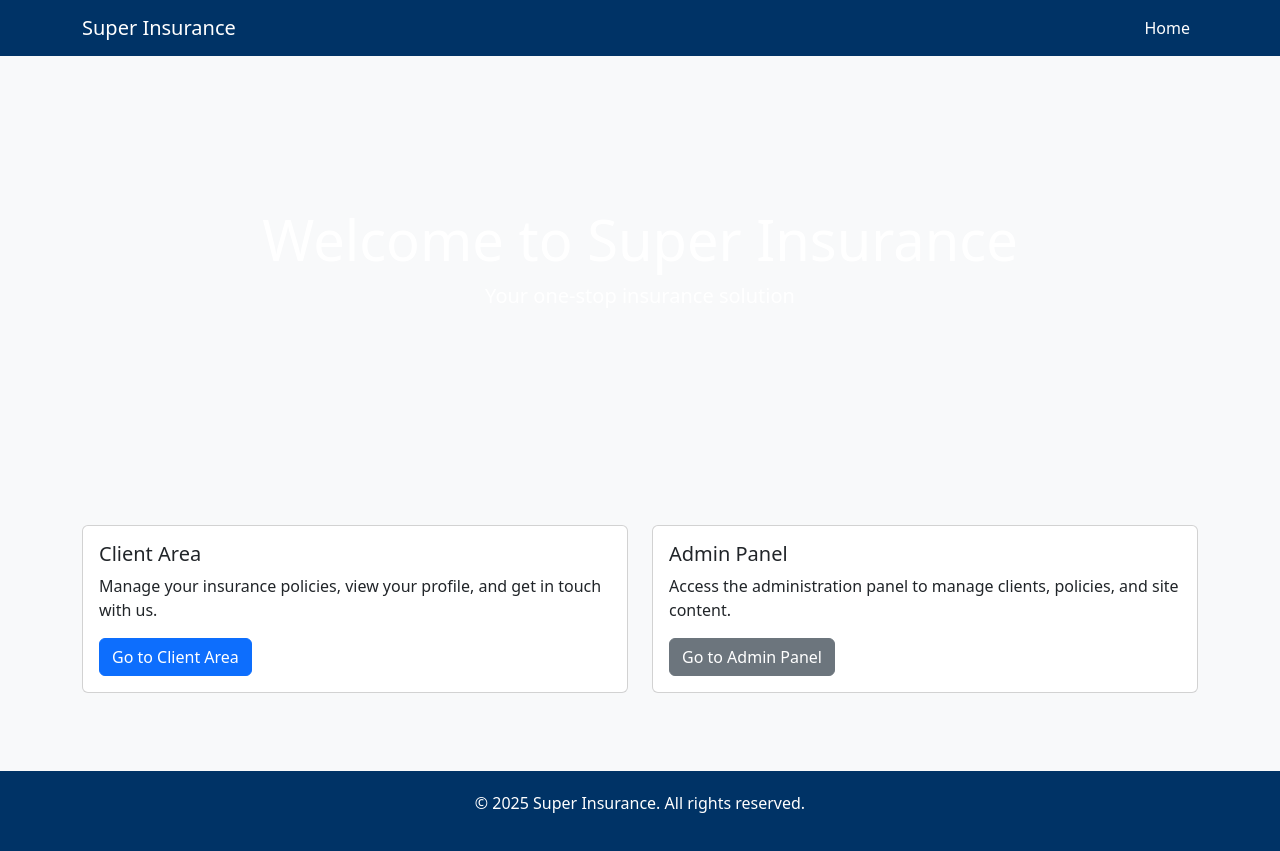
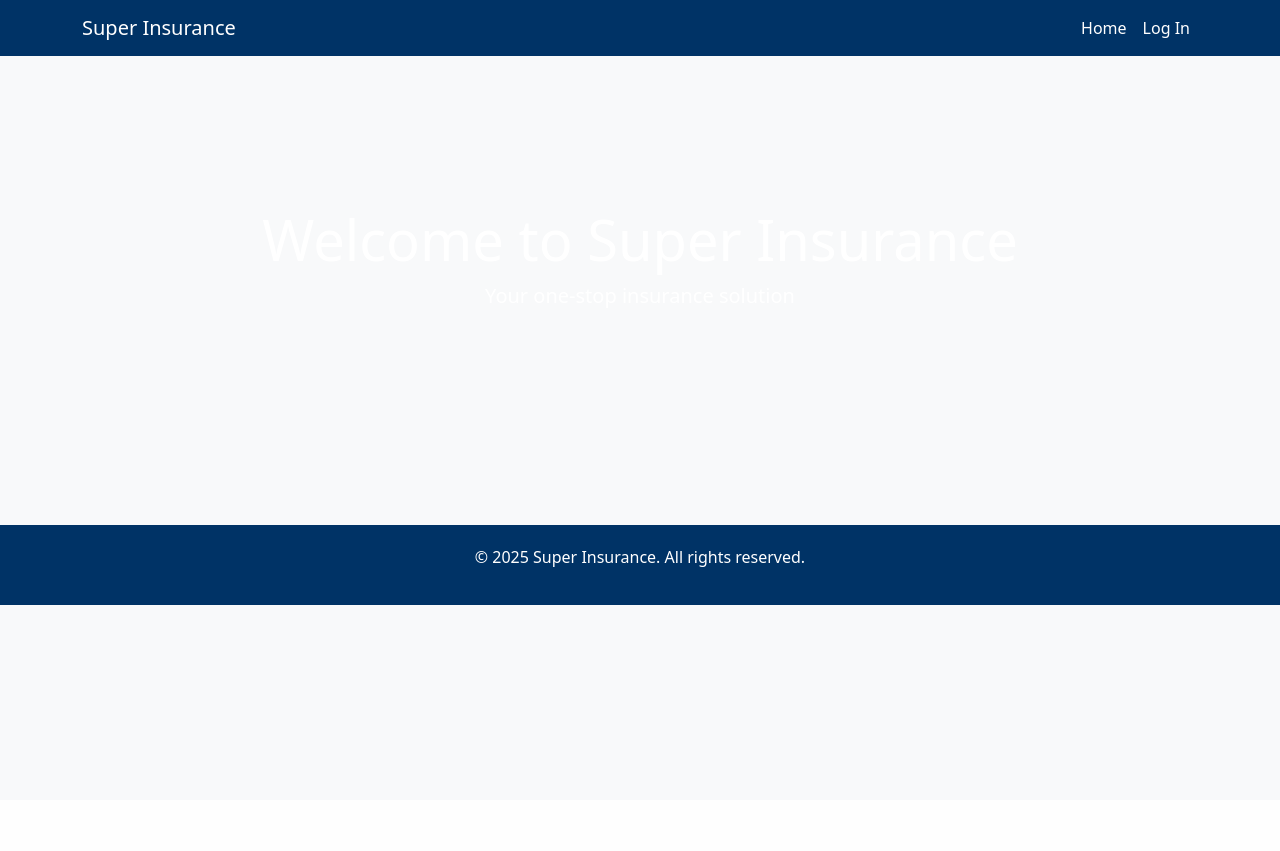
Before and after one commit to nicoackerman/super_insurance, a Django app: page / in a window 1280 px wide. After the commit the page ends 605 px from the top, so only its background shows below. Run offline with Django 5.2, Linux system fonts and the light colour scheme; some libraries are stand-ins or nearby versions.

Commit message:
added login and signup butto accordingly

```diff
--- a/client/models.py
+++ b/client/models.py
@@ -3,6 +3,7 @@
 class User(models.Model):
     username = models.CharField(max_length=100, unique=True)
     password = models.CharField(max_length=100)
+
 class Policy(models.Model):
     name = models.CharField(max_length=100)
     description = models.TextField()
--- a/templates/home_app.html
+++ b/templates/home_app.html
@@ -43,6 +43,7 @@
     </div>
 </div>
 
+{% if user.is_auhtenticated %}
 <div class="container mt-5">
     <div class="row">
         <div class="col-lg-6">
@@ -65,4 +66,6 @@
         </div>
     </div>
 </div>
+{% else %}
+{% endif %}
 {% endblock %}
--- a/templates/index.html
+++ b/templates/index.html
@@ -1,10 +1,13 @@
 <!DOCTYPE html>
 <html lang="en">
   <head>
-    <meta charset="UTF-8">
-    <meta name="viewport" content="width=device-width, initial-scale=1.0">
+    <meta charset="UTF-8" />
+    <meta name="viewport" content="width=device-width, initial-scale=1.0" />
     <title>{% block title %}Super Insurance{% endblock %}</title>
-    <link href="https://cdn.jsdelivr.net/npm/bootstrap@5.3.0-alpha1/dist/css/bootstrap.min.css" rel="stylesheet">
+    <link
+      href="https://cdn.jsdelivr.net/npm/bootstrap@5.3.0-alpha1/dist/css/bootstrap.min.css"
+      rel="stylesheet"
+    />
     <style>
       body {
         background-color: #f8f9fa;
@@ -15,7 +18,8 @@
       .navbar {
         background-color: #003366;
       }
-        .navbar-brand, .nav-link {
+      .navbar-brand,
+      .nav-link {
         color: #ffffff !important;
       }
       .footer {
@@ -29,11 +33,18 @@
     {% block style %}{% endblock %}
   </head>
   <body>
-
     <nav class="navbar navbar-expand-lg">
       <div class="container">
         <a class="navbar-brand" href="{% url 'home' %}">Super Insurance</a>
-            <button class="navbar-toggler" type="button" data-bs-toggle="collapse" data-bs-target="#navbarNav" aria-controls="navbarNav" aria-expanded="false" aria-label="Toggle navigation">
+        <button
+          class="navbar-toggler"
+          type="button"
+          data-bs-toggle="collapse"
+          data-bs-target="#navbarNav"
+          aria-controls="navbarNav"
+          aria-expanded="false"
+          aria-label="Toggle navigation"
+        >
           <span class="navbar-toggler-icon"></span>
         </button>
         <div class="collapse navbar-collapse" id="navbarNav">
@@ -43,6 +54,15 @@
               <a class="nav-link" href="{% url 'home' %}">Home</a>
             </li>
             {% endblock nav_items %}
+            {% if user.is_auhtenticated %}
+            <li class="nav-item">
+              <a class="nav-link" href="{% url 'users:logout' %}">Log out</a>
+            </li>
+            {% else %}
+            <li class="nav-item">
+              <a class="nav-link" href="{% url 'users:login' %}">Log In</a>
+            </li>
+            {% endif %}
           </ul>
         </div>
       </div>
```
Lines whose indentation alone changed are shown as unchanged.
